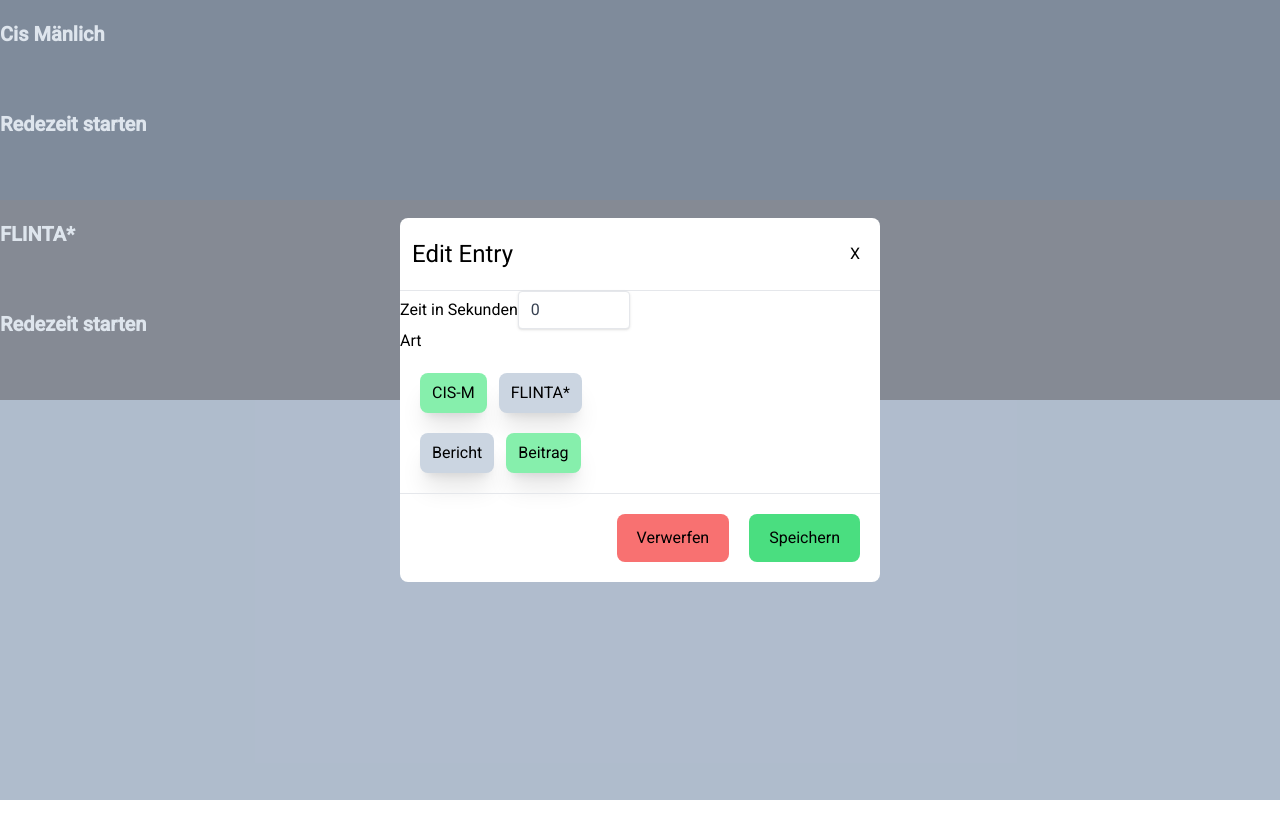
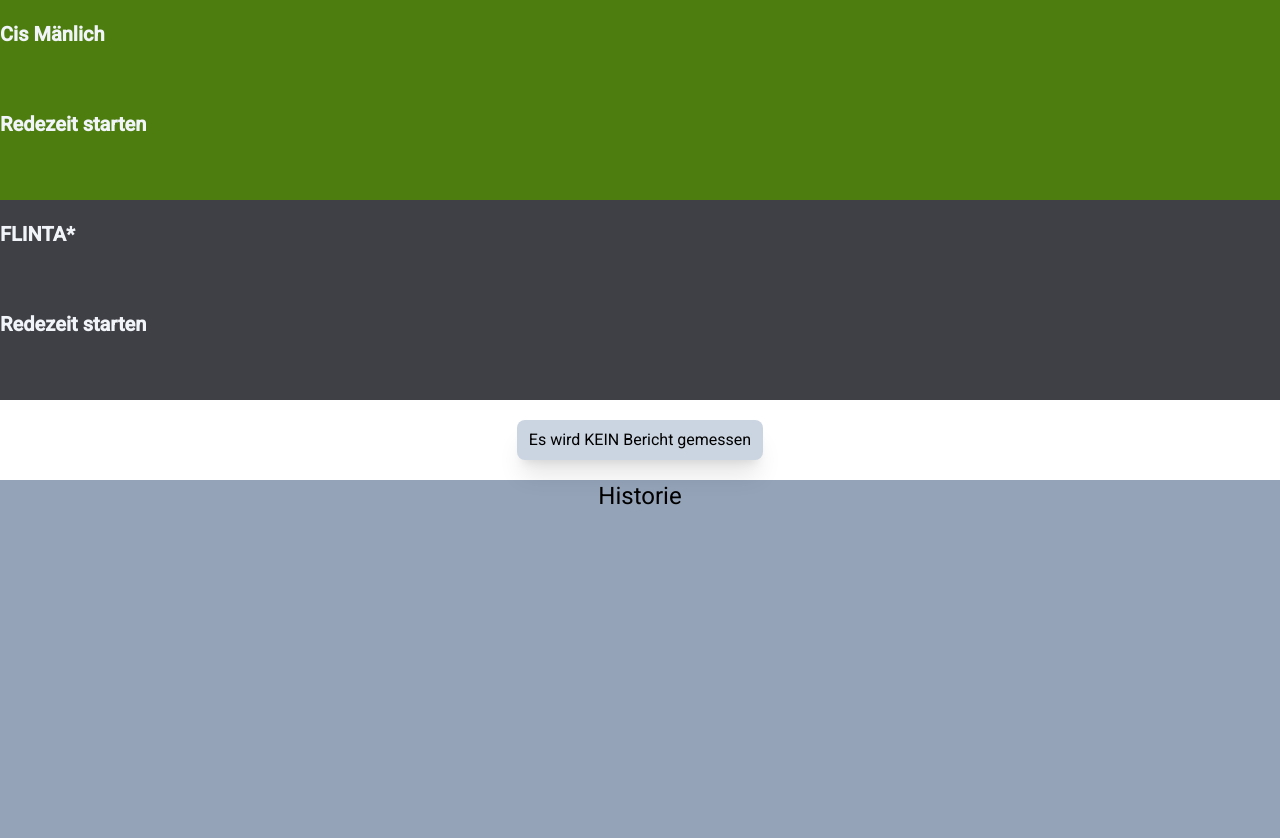
Before and after one commit to felix-ulonska/redezeit-messung, an Angular app: page / in a window 1280 px wide. Shown: the top 838 px of the page. Before the commit the page ends 800 px from the top, so only its background shows below. Built offline with nearby package versions, Linux system fonts and the light colour scheme.

Commit message:
feat: Bericht toggle

```diff
--- a/src/app/_compontents/toggle-button/toggle-button.component.ts
+++ b/src/app/_compontents/toggle-button/toggle-button.component.ts
@@ -3,7 +3,9 @@ import {
   Component,
   forwardRef,
   Input,
+  OnChanges,
   Output,
+  SimpleChanges,
 } from '@angular/core';
 import { ControlValueAccessor, NG_VALUE_ACCESSOR } from '@angular/forms';
 import { Subject } from 'rxjs';
@@ -20,8 +22,7 @@ import { Subject } from 'rxjs';
     },
   ],
 })
-export class ToggleButtonComponent implements ControlValueAccessor {
-  @Output() click = new Subject<void>();
+export class ToggleButtonComponent implements ControlValueAccessor, OnChanges {
   @Input() toggled = false;
   @Input()
   type: any = null;
@@ -30,6 +31,13 @@ export class ToggleButtonComponent implements ControlValueAccessor {
   private _onTouched = () => {};
 
   constructor(private cdr: ChangeDetectorRef) {}
+
+  ngOnChanges(changes: SimpleChanges): void {
+    if (changes['toggled']) {
+      console.log('flip!', changes);
+      this.cdr.detectChanges();
+    }
+  }
 
   registerOnChange(fn: any): void {
     this._onChange = fn;
@@ -43,7 +51,6 @@ export class ToggleButtonComponent implements ControlValueAccessor {
     if (this._onChange) {
       this._onChange(this.type);
     }
-    this.click.next();
   }
 
   writeValue(obj: any): void {
--- a/src/app/_services/global-state.service.ts
+++ b/src/app/_services/global-state.service.ts
@@ -2,6 +2,11 @@ import { Injectable } from '@angular/core';
 import { BehaviorSubject } from 'rxjs';
 import { Redezeit } from '../models/redezeit';
 import { RedezeitSpeaker } from '../models/redezeit-type';
+import { RedezeitType } from '../_enums/redezeit-type.enum';
+
+export interface Modifier {
+  type: RedezeitType;
+}
 
 @Injectable({
   providedIn: 'root',
@@ -9,4 +14,7 @@ import { RedezeitSpeaker } from '../models/redezeit-type';
 export class GlobalStateService {
   public state$ = new BehaviorSubject<RedezeitSpeaker>(RedezeitSpeaker.PAUSE);
   public redezeiten = new BehaviorSubject<Redezeit[]>([]);
+  public modifier$ = new BehaviorSubject<Modifier>({
+    type: RedezeitType.Beitrag,
+  });
 }
--- a/src/app/_services/modal.service.ts
+++ b/src/app/_services/modal.service.ts
@@ -20,9 +20,7 @@ export interface ModalState {
 })
 export class ModalService {
   private _modalState$ = new BehaviorSubject<ModalState>({
-    opened: true,
-    modalID: ModalType.EditModal,
-    data: { entryID: 'asdasd' },
+    opened: false,
   });
 
   get modalState$() {
--- a/src/app/app.component.html
+++ b/src/app/app.component.html
@@ -9,6 +9,17 @@
       class="flex-grow bg-zinc-700 text-slate-100"
     ></app-redezeit-side>
   </div>
+  <div class="flex justify-center my-5">
+    <app-toggle-button
+      [toggled]="(isModifierBericht$ | async)!!"
+      (click)="toggleBerichtType()"
+      >{{
+        (isModifierBericht$ | async)
+          ? "Es wird ein Bericht gemessen"
+          : "Es wird KEIN Bericht gemessen"
+      }}</app-toggle-button
+    >
+  </div>
   <div class="h-1/2 bg-slate-400">
     <h1 class="text-center text-2xl">Historie</h1>
     <app-history></app-history>
--- a/src/app/app.component.ts
+++ b/src/app/app.component.ts
@@ -1,5 +1,5 @@
 import { Component, OnInit } from '@angular/core';
-import { combineLatest, fromEvent } from 'rxjs';
+import { combineLatest, filter, fromEvent, map } from 'rxjs';
 import { RedezeitSpeaker } from './models/redezeit-type';
 import { RedezeitType } from './_enums/redezeit-type.enum';
 import { GlobalStateService } from './_services/global-state.service';
@@ -10,13 +10,44 @@ import { ModalService } from './_services/modal.service';
   templateUrl: './app.component.html',
   styleUrls: ['./app.component.scss'],
 })
-export class AppComponent {
+export class AppComponent implements OnInit {
   STATE_ENUM = RedezeitSpeaker;
+  REDEZEIT_TYPE = RedezeitType;
 
-  constructor(
-    public redezeitState: GlobalStateService,
-    private modalService: ModalService
-  ) {}
+  constructor(public redezeitState: GlobalStateService) {}
+
+  ngOnInit(): void {
+    console.log('====================================');
+    console.log(
+      'Ayoooooo\nIntresse an der Anwendung?\nSchaue einfach in das Github!\nhttps://github.com/felix-ulonska/redezeit-messung'
+    );
+    console.log('====================================');
+    fromEvent<KeyboardEvent>(document, 'keydown')
+      .pipe(filter((keyPressed: KeyboardEvent) => keyPressed.key === 'b'))
+      .subscribe(() => {
+        this.toggleBerichtType();
+      });
+  }
+
+  get modifier$() {
+    return this.redezeitState.modifier$;
+  }
+
+  get isModifierBericht$() {
+    return this.modifier$.pipe(
+      map((modifier) => modifier.type === RedezeitType.Bericht)
+    );
+  }
+
+  toggleBerichtType() {
+    console.log('this modifier');
+    this.redezeitState.modifier$.next({
+      type:
+        this.redezeitState.modifier$.value.type !== RedezeitType.Bericht
+          ? RedezeitType.Bericht
+          : RedezeitType.Beitrag,
+    });
+  }
 
   stop() {
     this.redezeitState.state$.next(RedezeitSpeaker.PAUSE);
--- a/src/app/redezeit-side/redezeit-side.component.html
+++ b/src/app/redezeit-side/redezeit-side.component.html
@@ -17,7 +17,6 @@
       <div class="text-center">
         {{ timeHumanReadable$ | async }}
       </div>
-      <app-toggle-button *ngIf="running$ | async">Bericht</app-toggle-button>
     </div>
   </div>
 </button>
```
